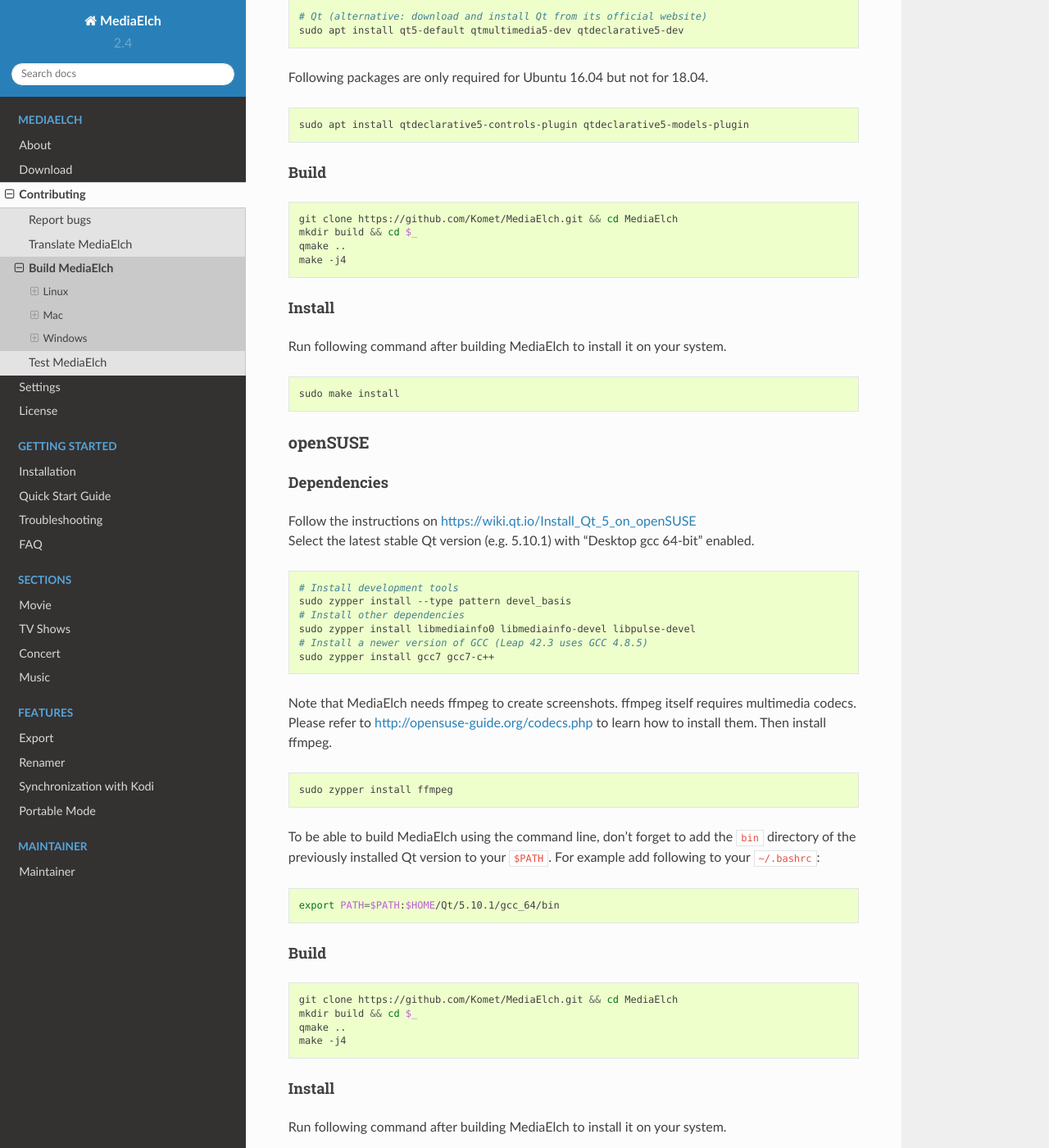
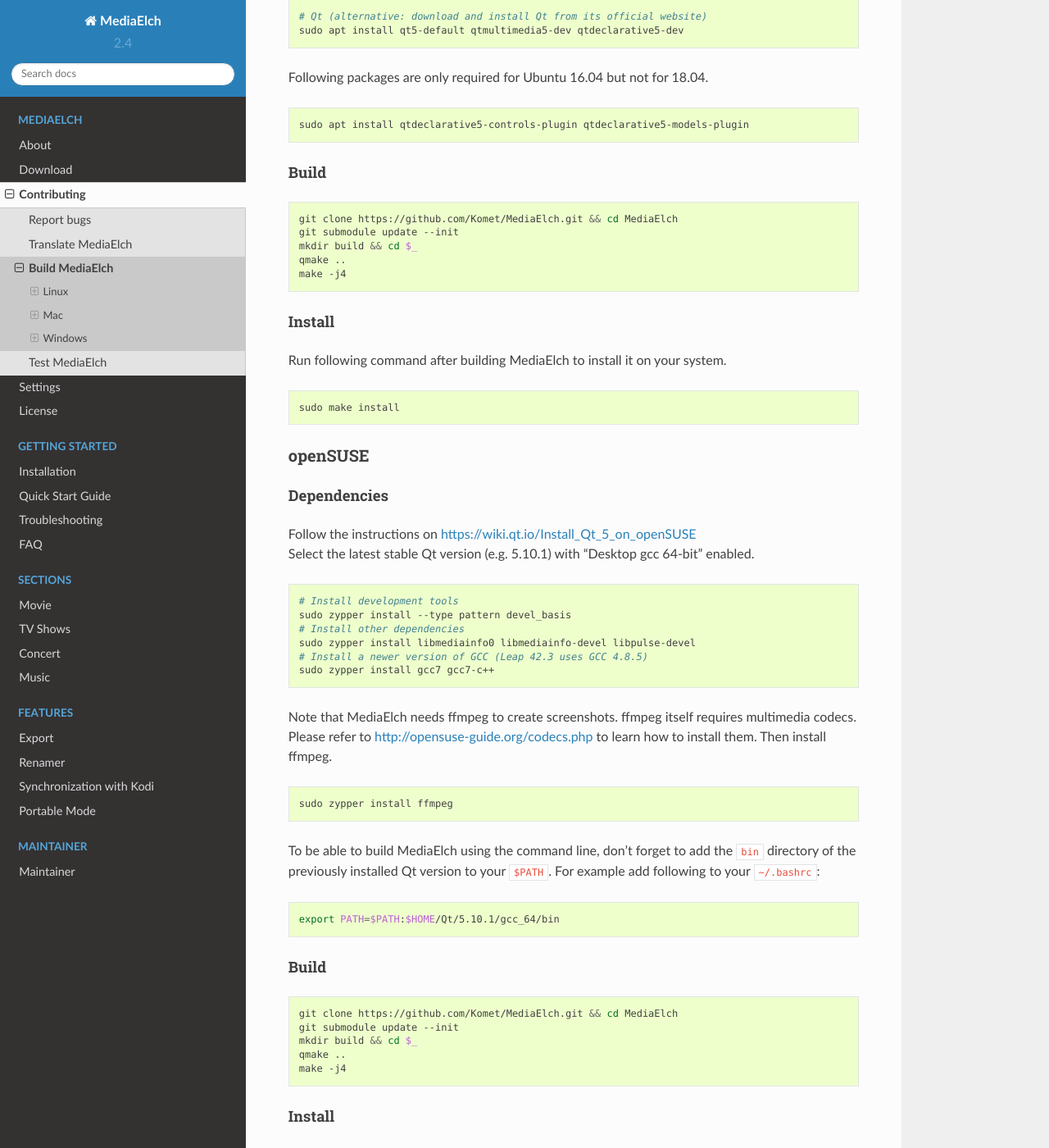
Before and after one commit to mediaelch/mediaelch-doc, a Sphinx documentation site: the page built from docs/source/contributing/build.rst, in a window 1280 px wide and 1400 px high, scrolled down 846 px. Shown: the whole window at 82% size. Built offline with Sphinx 7.4.7 and the Read the Docs theme 2.0.0, drawn with Linux system fonts in a browser that asks for light colours; pages that are not in the unit, such as notebooks, are missing from menus; some of the changed text lies outside the part shown.

Commit message:
[Build] Add submodule initialization step

```diff
--- a/docs/source/contributing/build.rst
+++ b/docs/source/contributing/build.rst
@@ -56,6 +56,7 @@
 .. code-block:: sh
 
     git clone https://github.com/Komet/MediaElch.git && cd MediaElch
+    git submodule update --init
     mkdir build && cd $_
     qmake ..
     make -j4
@@ -108,6 +109,7 @@
 .. code-block:: sh
 
     git clone https://github.com/Komet/MediaElch.git && cd MediaElch
+    git submodule update --init
     mkdir build && cd $_
     qmake ..
     make -j4
@@ -142,6 +144,7 @@
 
     # Clone MediaElch
     git clone https://github.com/Komet/MediaElch.git && cd MediaElch
+    git submodule update --init
 
     # Download necessary headers
     svn checkout https://github.com/MediaArea/MediaInfoLib/trunk/Source/MediaInfoDLL
@@ -165,7 +168,7 @@
 
 Download the `MediaElch source code <https://github.com/Komet/MediaElch>`_
 by clicking "Download" or using git: |br|
-``git clone https://github.com/Komet/MediaElch.git``.
+``git clone https://github.com/Komet/MediaElch.git && git submodule update --init``.
 
 You have to download `ffmpeg for Windows <https://evermeet.cx/ffmpeg/>`_ to be able
 to create random screenshots of video files. After building MediaElch, place ``ffmpeg``
```
